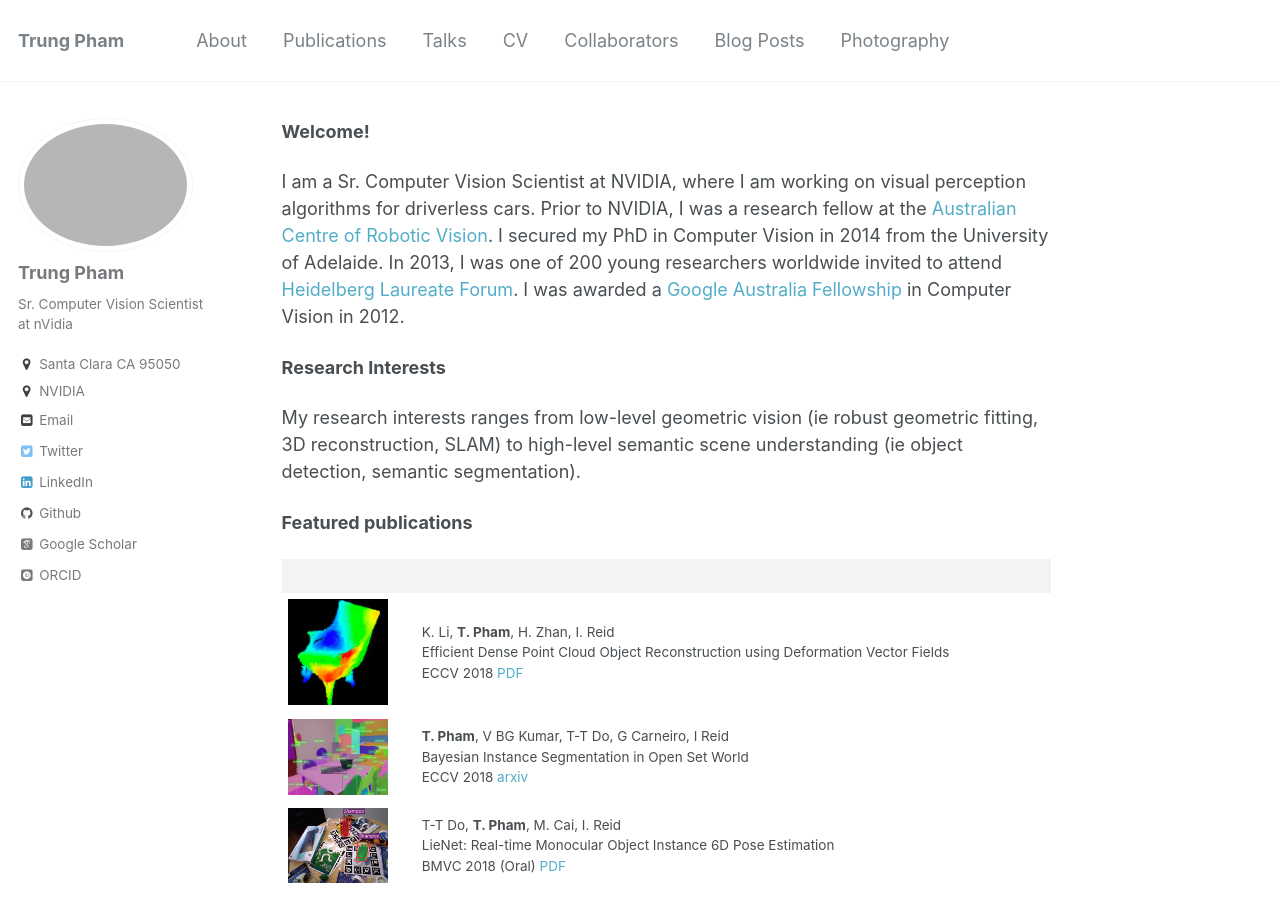
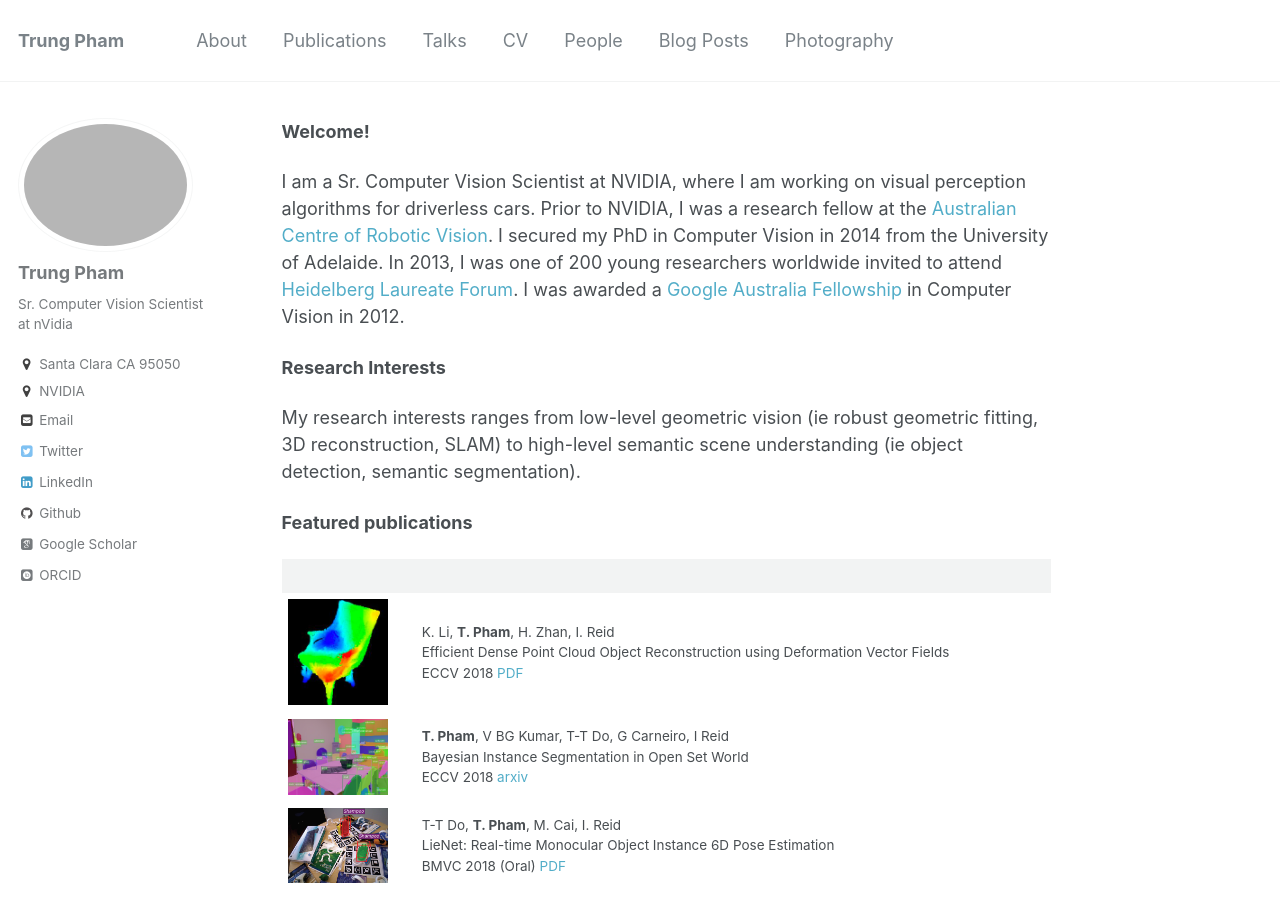
Before and after one commit to trungtpham/trungtpham.github.io, a Jekyll site: the page built from index.md, in a window 1280 px wide and 900 px high. Built offline with Jekyll 4.4.1, drawn with Linux system fonts in a browser that asks for light colours; some web fonts are replaced; our own code applies the rules of GitHub Pages for plain Markdown files.

Commit message:
Update navigation.yml

```diff
--- a/_data/navigation.yml
+++ b/_data/navigation.yml
@@ -12,7 +12,7 @@ main:
   - title: "CV"
     url: /cv/
 
-  - title: "Collaborators"
+  - title: "People"
     url: /collaborators/
 
   - title: "Blog Posts"
```
